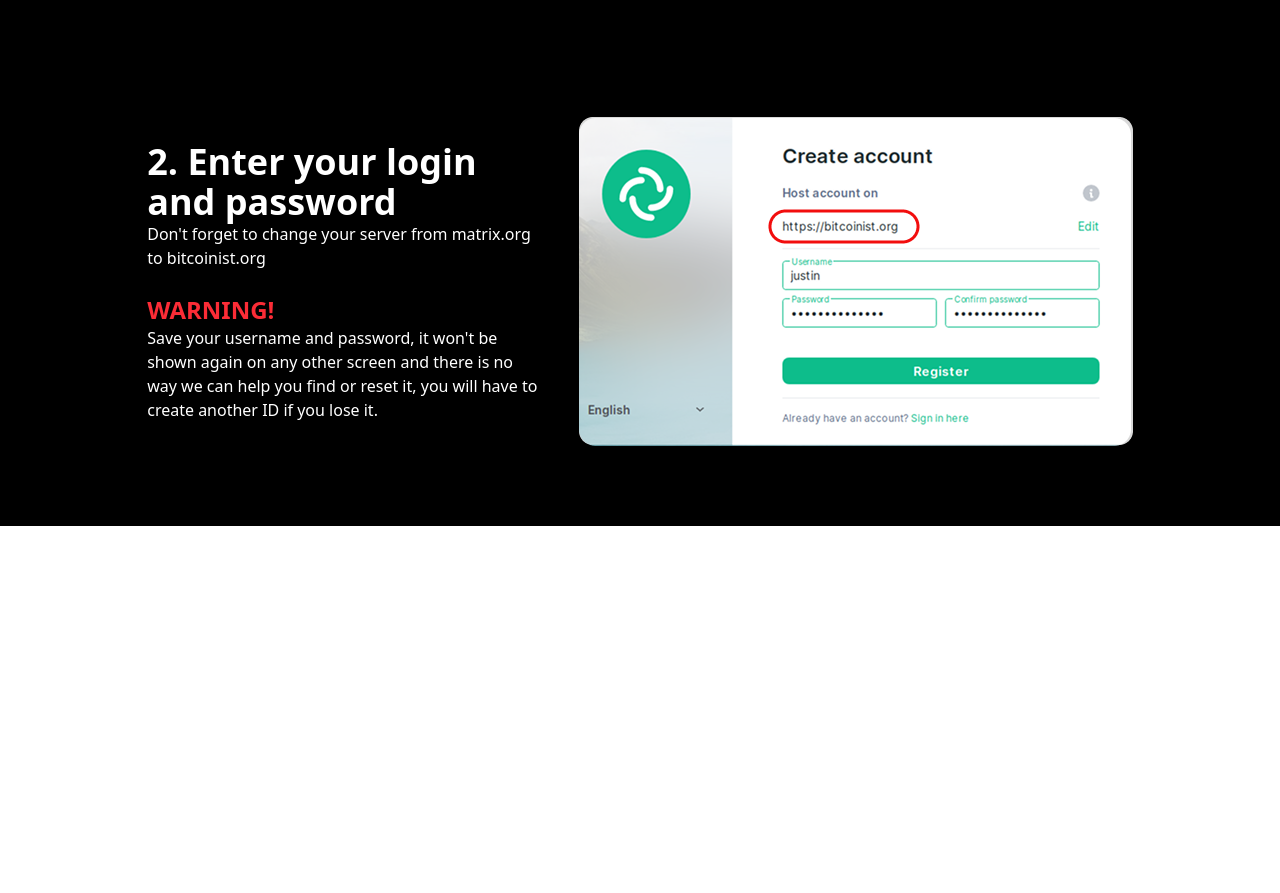
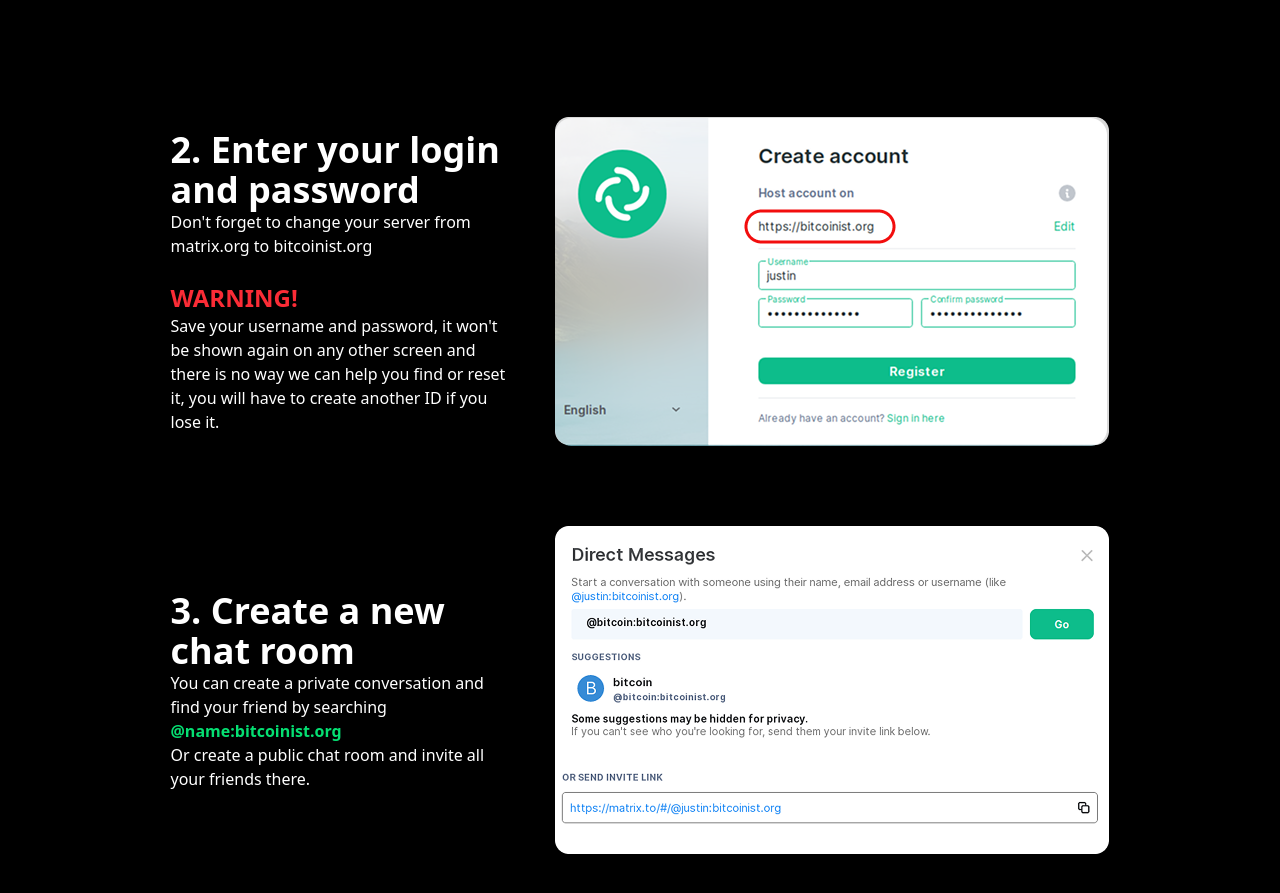
Before and after one commit to Melikzoda-Muslihiddin/homework-5, a website: page src/index.html in a window 1280 px wide. Shown: the part 3160-4053 px from the top of the page. Before the commit the page ends 3686 px from the top, so only its background shows below. Drawn offline with nearby package versions, Linux system fonts and the light colour scheme; files that its build step writes are made by us from their sources.

Commit message:
opisaniya commit

```diff
--- a/src/index.html
+++ b/src/index.html
@@ -206,7 +206,7 @@
 
     <section class="max-w-400 m-auto bg-black flex flex-col items-center gap-10 lg:py-20 p-6">
         <div class="lg:w-[80%] m-auto flex flex-col lg:flex-row gap-10 lg:justify-center items-center text-center lg:text-start">
-            <div class="lg:w-[40%]">
+            <div class="lg:w-[35%]">
                 <h1 class="text-4xl font-bold text-white">2. Enter your login and password</h1>
                 <p class="text-white font-medium">Don't forget to change your server from matrix.org to bitcoinist.org</p>
                 <br>
@@ -215,6 +215,16 @@
             </div>
             <img src="Group 142332.png" alt="">
         </div>
+        <div class="lg:w-[80%] m-auto flex flex-col lg:flex-row gap-10 lg:justify-center items-center text-center lg:text-start my-10">
+            <div class="lg:w-[35%]">
+                <h1 class="text-4xl font-bold text-white">3. Create a new chat room</h1>
+                <p class="text-white font-medium">You can create a private conversation and find your friend by searching</p>
+                <a href="" class="text-green-400 font-bold">@name:bitcoinist.org</a>
+                <br>
+                <p class="text-white">Or create a public chat room and invite all your friends there.</p>
+            </div>
+            <img src="Group 142334.png" alt="">
+        </div>
     </section>
 
 
```
